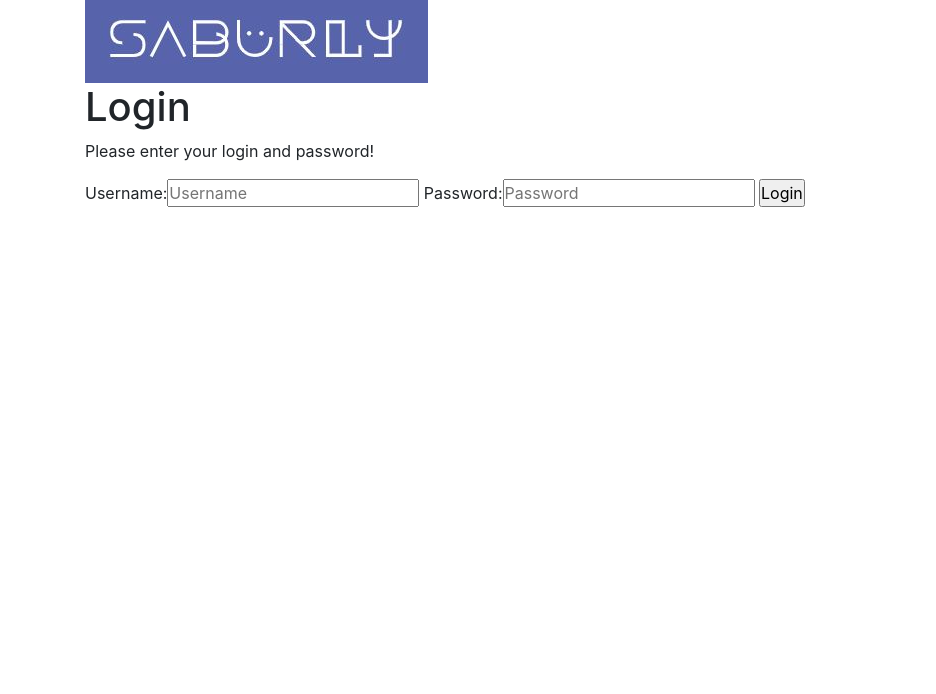
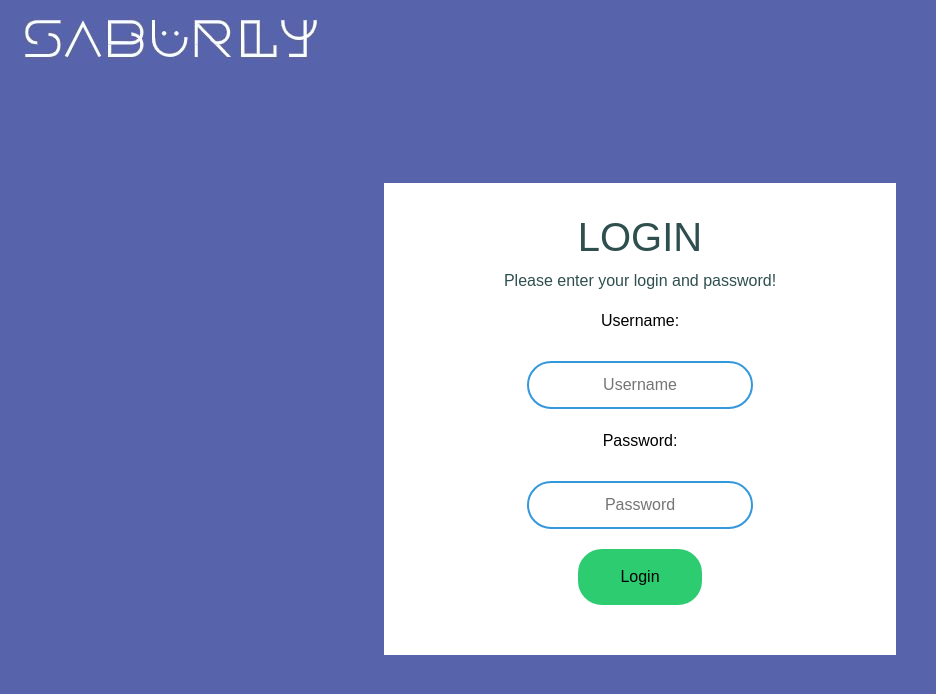
Before and after one commit to msosic97/Saburly-HR, a Django app: page / in a window 1280 px wide. Shown: the top 694 px of the page, without its empty margins (0-936 px from the left). Run offline with Django 3.2, Linux system fonts and the light colour scheme; some libraries are stand-ins or nearby versions.

Commit message:
add changes to login css

```diff
--- /dev/null
+++ b/saburlyhr/static/css/login/login.css
@@ -0,0 +1,137 @@
+body {
+    margin: 0;
+    padding: 0;
+    font-family: sans-serif;
+    background: #5763ab;
+}
+.subtitle {
+    color:darkslategrey;
+}
+.login {
+    display: flex;
+    justify-content: center;
+}
+.box {
+    width: 40%;
+    padding: 30px;
+
+    background: white;
+    color: black;
+    text-align: center;
+    transition: 0.25s;
+    margin-top: 100px
+}
+
+.box input[type="text"],
+.box input[type="password"] {
+    border: 0;
+    background: none;
+    display: block;
+    margin: 20px auto;
+    text-align: center;
+    border: 2px solid #3498db;
+    padding: 10px 10px;
+    width: 50%;
+    outline: none;
+    color: black;
+    border-radius: 24px;
+    transition: 0.25s
+}
+
+.box h1 {
+    color:darkslategrey;
+    text-transform: uppercase;
+    font-weight: 500
+}
+
+.box input[type="text"]:focus,
+.box input[type="password"]:focus {
+    width: 300px;
+    border-color: #2ecc71
+}
+
+.box input[type="submit"] {
+    border: 0;
+    background: #2ecc71;
+    display: block;
+    margin: 20px auto;
+    text-align: center;
+    border: 2px solid #2ecc71;
+    padding: 14px 40px;
+    outline: none;
+    border-radius: 24px;
+    transition: 0.55s;
+    cursor: pointer;
+}
+
+.box input[type="submit"]:hover {
+    background: #91ffbf
+}
+
+.forgot {
+    text-decoration: underline
+}
+
+ul.social-network {
+    list-style: none;
+    display: inline;
+    margin-left: 0 !important;
+    padding: 0
+}
+
+ul.social-network li {
+    display: inline;
+    margin: 0 5px
+}
+
+.social-network a.icoFacebook:hover {
+    background-color: #3B5998
+}
+
+.social-network a.icoTwitter:hover {
+    background-color: #33ccff
+}
+
+.social-network a.icoGoogle:hover {
+    background-color: #BD3518
+}
+
+.social-network a.icoFacebook:hover i,
+.social-network a.icoTwitter:hover i,
+.social-network a.icoGoogle:hover i {
+    color: #fff
+}
+
+a.socialIcon:hover,
+.socialHoverClass {
+    color: #44BCDD
+}
+
+.social-circle li a {
+    display: inline-block;
+    position: relative;
+    margin: 0 auto 0 auto;
+    border-radius: 50%;
+    text-align: center;
+    width: 50px;
+    height: 50px;
+    font-size: 20px
+}
+
+.social-circle li i {
+    margin: 0;
+    line-height: 50px;
+    text-align: center
+}
+
+.social-circle li a:hover i,
+.triggeredHover {
+    transform: rotate(360deg);
+    transition: all 0.2s
+}
+
+.social-circle i {
+    color: #fff;
+    transition: all 0.8s;
+    transition: all 0.8s
+}
--- a/templates/account/login.html
+++ b/templates/account/login.html
@@ -3,12 +3,12 @@
 {% block title %}| Login{% endblock %}
 
 {% block content %}
-<div class="container">
-    <div class="page">
-        <div class="logo-box">
+<div>
+    <div>
+        <div >
             <img src="{% static 'img/logo.JPG' %}" alt="logo">
         </div>
-        <div class="login-box">
+        <div >
             <div class="login">
                 <form action="{% url 'login' %}" method="POST" class="box">
                     {% csrf_token %}
```
